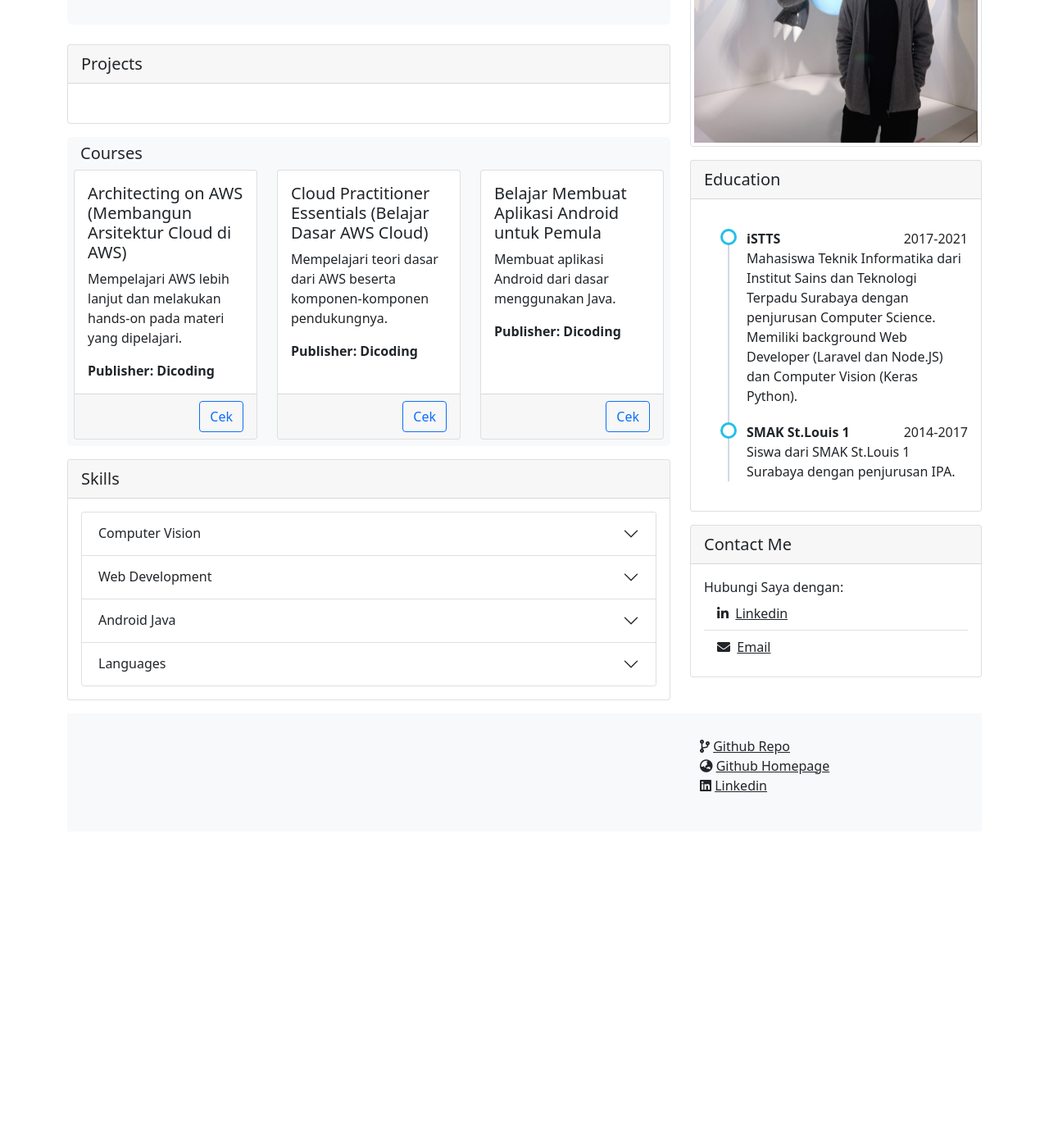
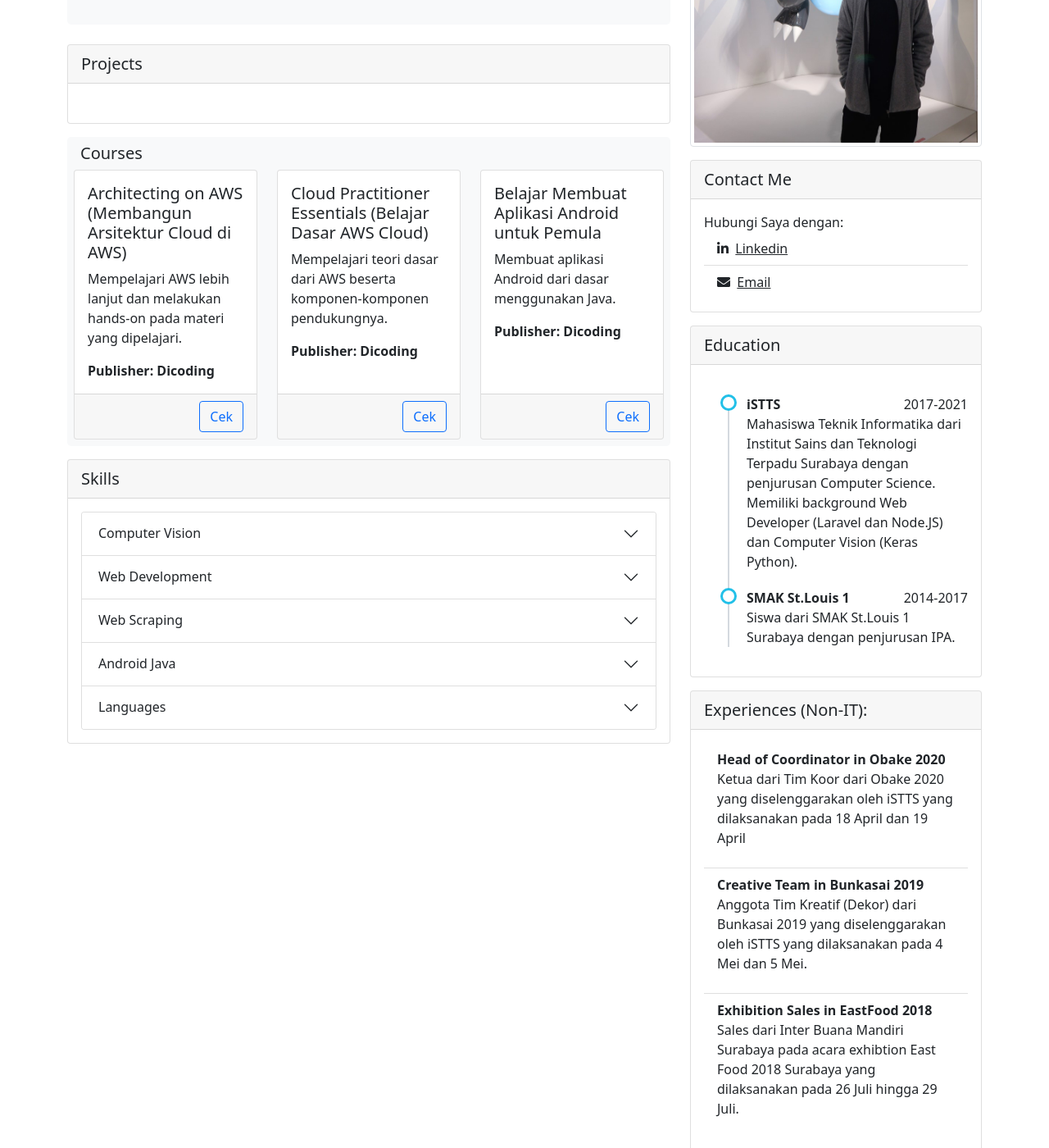
Before and after one commit to billiartag/portofolio, a Jekyll site: the page built from docs/about.md, in a window 1280 px wide and 1400 px high, scrolled down 389 px. Shown: the whole window at 82% size. Built offline with Jekyll 4.4.1, drawn with Linux system fonts in a browser that asks for light colours; before the commit the page ends 1403 px from its top, so only the background shows below that.

Commit message:
tambahin experiences dan isi skills

```diff
--- /dev/null
+++ b/docs/_data/experiences.yml
@@ -0,0 +1,9 @@
+- title: "Head of Coordinator in Obake 2020"
+  date: "2020"
+  desc: "Ketua dari Tim Koor dari Obake 2020 yang diselenggarakan oleh iSTTS yang dilaksanakan pada 18 April dan 19 April"
+- title: "Creative Team in Bunkasai 2019"
+  date: "2019"
+  desc: "Anggota Tim Kreatif (Dekor) dari Bunkasai 2019 yang diselenggarakan oleh iSTTS yang dilaksanakan pada 4 Mei dan 5 Mei."
+- title: "Exhibition Sales in EastFood 2018"
+  date: "2018"
+  desc: "Sales dari Inter Buana Mandiri Surabaya pada acara exhibtion East Food 2018 Surabaya yang dilaksanakan pada 26 Juli hingga 29 Juli."
--- a/docs/_layouts/about.html
+++ b/docs/_layouts/about.html
@@ -86,11 +86,19 @@
                   <div class="accordion-item">
                     <h2 class="accordion-header" id="heading_{{forloop.index}}">
                       <button class="accordion-button collapsed" type="button" data-bs-toggle="collapse" data-bs-target="#collapse_{{forloop.index}}" aria-expanded="false" aria-controls="collapse_{{forloop.index}}">
+
                         {{skill.title}}
                       </button>
                     </h2>
                     <div id="collapse_{{forloop.index}}" class="accordion-collapse collapse" aria-labelledby="heading_{{forloop.index}}" data-bs-parent="#accordionExample">
                       <div class="accordion-body">
+                        {% assign arr_tags = skill.tags | split: ',' %}
+                        {% for tag in arr_tags %}
+                        <span class="badge rounded-pill bg-success p-2">{{tag}}</span>
+                        {% endfor %}
+                        {% if arr_tags.size != 0 %}
+                        <br>
+                        {% endif %}
                         {{skill.desc}}
                       </div>
                     </div>
@@ -103,6 +111,21 @@
       <div class="col-sm-4">
          <!-- <img src="http://127.0.0.1:4000/portofolio/assets/images/aboutme.jpg" class="img-thumbnail mb-3"> -->
          <img src="{{site.url}}/assets/images/aboutme.jpg" class="img-thumbnail mb-3">
+         <div class="card mb-3">
+            <div class="card-header">
+               <span class="fs-5">Contact Me</span>
+            </div>
+            <div class="card-body">
+               Hubungi Saya dengan:
+               <ul class="list-group list-group-flush">
+                  {% for link in site.data.contact_links %}
+                  <li class="list-group-item"><i class="{{link.icon}}"></i>&nbsp;
+                     <a href="{{link.link}}" class="link-dark">{{link.name}}</a>
+                  </li>
+                  {% endfor %}
+                </ul>
+            </div>
+         </div>
          <div class="card mb-3">
             <div class="card-header fs-5">
                Education
@@ -124,14 +147,14 @@
          </div>
          <div class="card mb-3">
             <div class="card-header">
-               <span class="fs-5">Contact Me</span>
+               <span class="fs-5">Experiences (Non-IT):</span>
             </div>
             <div class="card-body">
-               Hubungi Saya dengan:
                <ul class="list-group list-group-flush">
-                  {% for link in site.data.contact_links %}
-                  <li class="list-group-item"><i class="{{link.icon}}"></i>&nbsp;
-                     <a href="{{link.link}}" class="link-dark">{{link.name}}</a>
+                  {% for data in site.data.experiences %}
+                  <li class="list-group-item">
+                     <p><strong>{{data.title}}</strong><br>
+                     {{data.desc}}</p>
                   </li>
                   {% endfor %}
                 </ul>
```
Also changed, not shown: docs/_data/skills.yml (+10 -4 lines).
